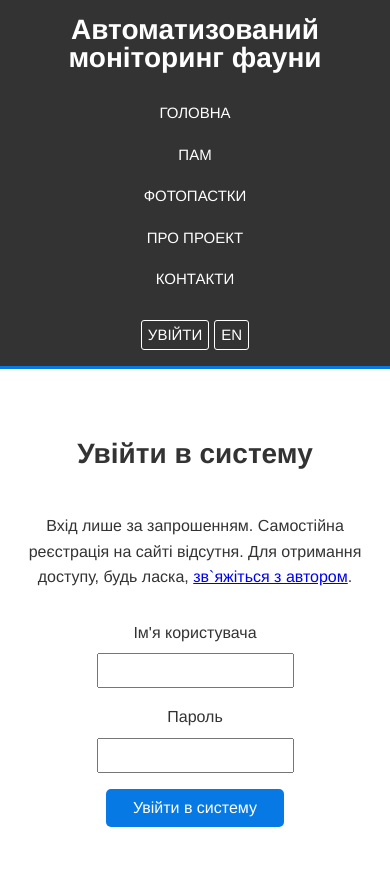
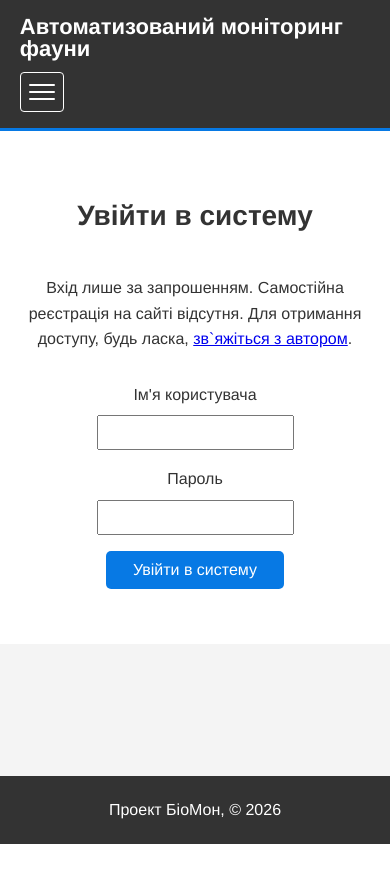
Before and after one commit to yurastrus/biomon, a Flask app: a page that uses app/templates/base.html in a window 390 px wide. Shown: the top 881 px of the page. After the commit the page ends 844 px from the top, so only its background shows below. Run offline with Flask 3, Linux system fonts and the light colour scheme; some libraries are stand-ins or nearby versions.

Commit message:
Mobile responsiveness: collapsible header nav + bump camera_traps submodule
- base.html: hamburger toggle wrapping nav + user-actions in a collapsible
  #site-nav panel (global, so all pages get a usable mobile header); small
  toggle script kept outside the overridable scripts block; style.css cache-bust
- style.css: .nav-toggle + .header-menu (display:contents desktop → collapsible
  ≤768px), 44px+ tap targets; desktop layout unchanged
- app/camera_traps: advance to shared-ct main (mobile fixes, i18n %% fix,
  upload 500 MB storage gate)

Co-Authored-By: Claude Opus 4.8 <noreply@anthropic.com>

```diff
--- a/app/static/css/style.css
+++ b/app/static/css/style.css
@@ -116,6 +116,35 @@ header a:hover {
 #auth-status {
     display: flex;
     align-items: center;
+}
+
+/* Hamburger toggle — hidden on desktop, revealed in the ≤768px block */
+.nav-toggle {
+    display: none;
+    flex-direction: column;
+    justify-content: center;
+    gap: 5px;
+    width: 44px;
+    height: 40px;
+    padding: 9px 8px;
+    background: none;
+    border: 1px solid #fff;
+    border-radius: 4px;
+    cursor: pointer;
+}
+.nav-toggle__bar {
+    display: block;
+    width: 100%;
+    height: 2px;
+    background: #fff;
+    border-radius: 2px;
+}
+
+/* Menu wrapper. On desktop it is transparent to layout (display: contents),
+   so <nav> and #user-actions flow into header .container exactly as before.
+   The ≤768px block turns it into a real collapsible panel. */
+.header-menu {
+    display: contents;
 }
 
 /* =================================================================
@@ -814,25 +843,60 @@ footer {
    ================================================================= */
 @media(max-width: 768px) {
     header .container {
-        flex-direction: column;
+        flex-wrap: wrap;
         align-items: center;
-        gap: 20px;
+        row-gap: 12px;
     }
 
     header #branding {
-        margin-right: 0;
-        text-align: center;
+        margin-right: auto;      /* pushes the toggle to the right edge */
+        text-align: left;
+    }
+
+    header #branding h1 {
+        font-size: 22px;
+    }
+
+    .nav-toggle {
+        display: flex;
+    }
+
+    /* Collapsible panel: full-width row below branding, hidden until toggled */
+    .header-menu {
+        display: none;
+        flex-basis: 100%;
+        width: 100%;
+        flex-direction: column;
+        align-items: stretch;
+        gap: 4px;
+    }
+
+    .header-menu.is-open {
+        display: flex;
+    }
+
+    header nav ul {
+        display: flex;
+        flex-direction: column;
     }
 
     header nav li {
         display: block;
-        text-align: center;
-        padding: 8px 0;
+        padding: 0;
+    }
+
+    header nav li a {
+        display: block;
+        padding: 12px 8px;       /* ~44px tap target */
     }
 
     #user-actions {
         margin-left: 0;
-        justify-content: center;
+        justify-content: flex-start;
+        gap: 12px;
+        padding: 10px 8px 4px;
+        margin-top: 4px;
+        border-top: 1px solid rgba(255, 255, 255, 0.15);
     }
 
     #lang-switcher {
--- a/app/templates/base.html
+++ b/app/templates/base.html
@@ -43,7 +43,7 @@
 
     <meta name="theme-color" content="#0779e4">
 
-    <link rel="stylesheet" href="{{ url_for('static', filename='css/style.css') }}">
+    <link rel="stylesheet" href="{{ url_for('static', filename='css/style.css', v=2) }}">
     {% block head_extra %}{% endblock %}
 
     {# Structured data — Organization #}
@@ -66,6 +66,13 @@
                     <h1><span class="highlight-color">{{ _('Автоматизований моніторинг фауни') }}</h1>
                 </div>
 
+                <button class="nav-toggle" type="button" aria-expanded="false" aria-controls="site-nav" aria-label="{{ _('Меню') }}">
+                    <span class="nav-toggle__bar"></span>
+                    <span class="nav-toggle__bar"></span>
+                    <span class="nav-toggle__bar"></span>
+                </button>
+
+                <div class="header-menu" id="site-nav">
                 <nav>
                     <ul>
                         <li class="{{ 'current' if request.endpoint == 'index' else '' }}"><a href="{{ url_for('main.index', lang_code=g.lang_code or 'uk') }}">{{ _('ГОЛОВНА') }}</a></li>
@@ -105,6 +112,7 @@
                         {% endif %}
                     </div>
                 </div>
+                </div>{# /.header-menu #}
             </div>
         </header>
 
@@ -128,6 +136,20 @@
         <p>{{ _('Проект БіоМон, ©') }} {{ now.year }}</p>
     </footer>
 
+    {# Mobile nav toggle — global, kept outside {% block scripts %} so child
+       templates that override that block don't drop it. #}
+    <script>
+    (function () {
+        var toggle = document.querySelector('.nav-toggle');
+        var menu = document.getElementById('site-nav');
+        if (!toggle || !menu) return;
+        toggle.addEventListener('click', function () {
+            var open = menu.classList.toggle('is-open');
+            toggle.setAttribute('aria-expanded', open ? 'true' : 'false');
+        });
+    })();
+    </script>
+
     {% block scripts %}{% endblock %}
 </body>
 </html>
```
